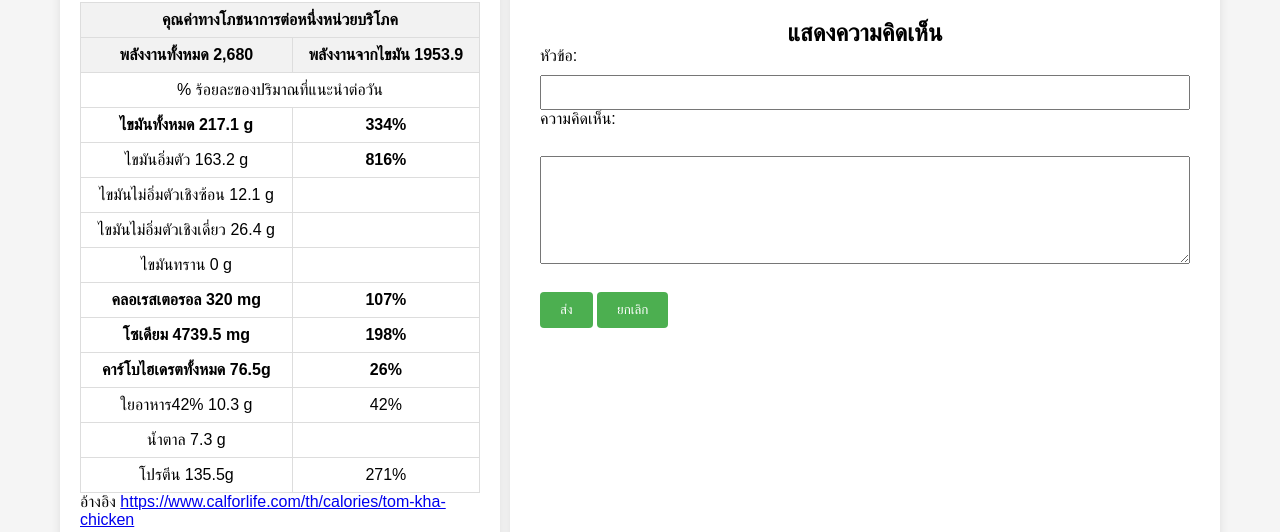
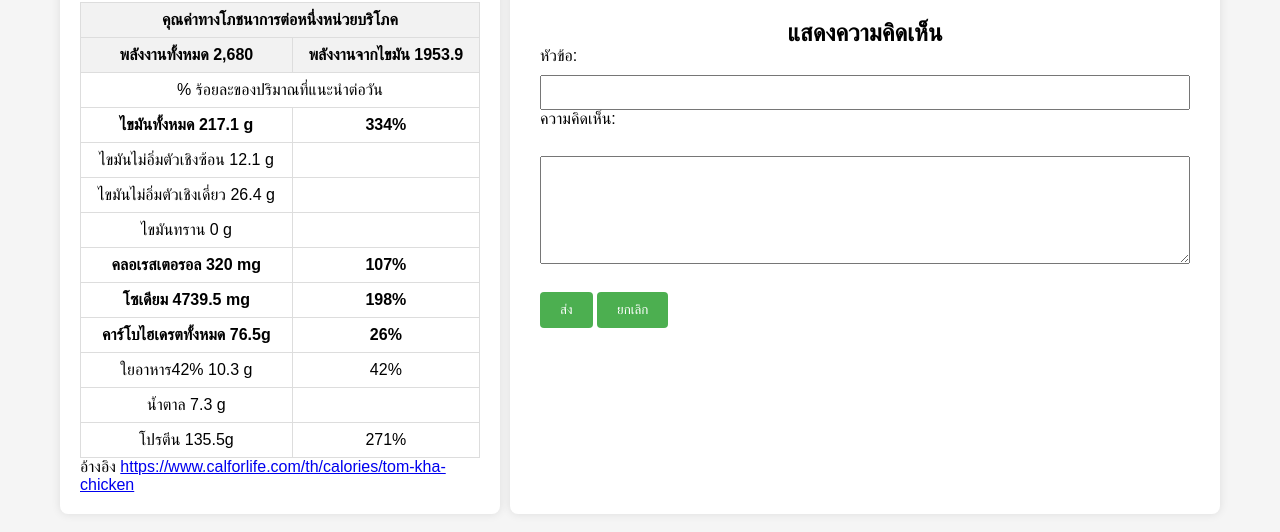
Before and after one commit to 027NonthananSirikanon/027_WebMy_Prortfolio, a plain HTML site: page exercise/Exercise2.html in a window 1280 px wide. Shown: the part 399-931 px from the top of the page. Drawn offline with Linux system fonts and the light colour scheme.

Commit message:
Improve the website

```diff
--- a/exercise/Exercise2.html
+++ b/exercise/Exercise2.html
@@ -29,10 +29,7 @@
           <td><b>334%</b></td>
         </tr>
         <tr>
-          <td>ไขมันอิ่มตัว 163.2 g</td>
-          <td><b>816%</b></td>
-        </tr>
-        <tr>
+
           <td>ไขมันไม่อิ่มตัวเชิงซ้อน 12.1 g</td>
           <td></td>
         </tr>
```
Also changed, not shown: index.html (+2 -1 lines), img/application.png (added), img/programmer.png (added), img/software-development.png (added).
